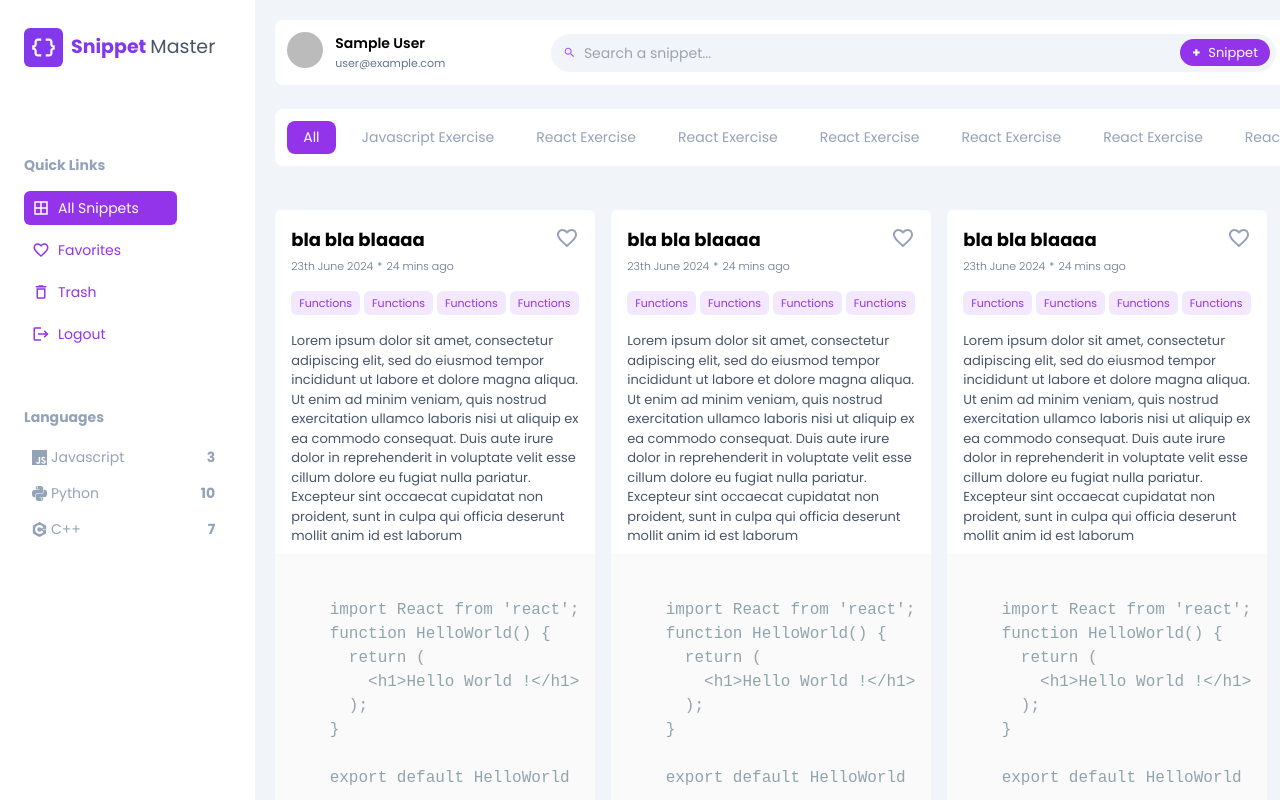
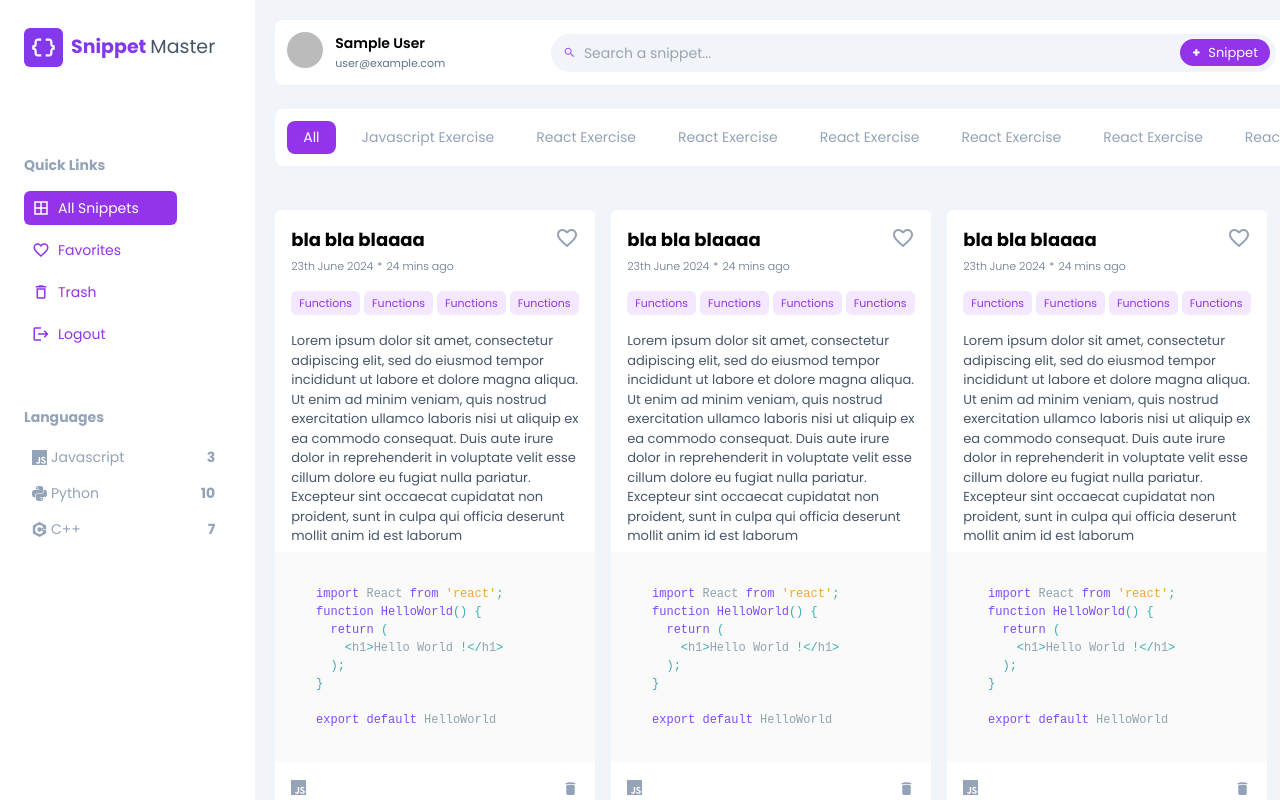
Before and after one commit to rajputkarsh/snippet-master, a Next.js app: page /my-notes in a window 1280 px wide. Shown: the top 800 px of the page. Built offline with nearby package versions, Linux system fonts and the light colour scheme; no server answers; sample sign-in values are in the browser's storage.

Commit message:
fix notes components

```diff
--- a/src/components/AllNotes/Note/CodeBlock.tsx
+++ b/src/components/AllNotes/Note/CodeBlock.tsx
@@ -29,7 +29,7 @@ function CodeBlock({ language }: CodeBlockProps) {
   `;
 
   return (
-    <div className="rounded-md overflow-hidden tet-sm">
+    <div className="text-xs rounded-md overflow-hidden tet-sm">
       <SyntaxHighlighter
         language={language}
         style={isDarkModeEnabled ? oneDark : materialLight}
--- a/src/components/AllNotes/Note/index.tsx
+++ b/src/components/AllNotes/Note/index.tsx
@@ -18,7 +18,7 @@ function Note() {
       <NoteDate />
       <NoteTags />
       <NoteDescription />
-      <CodeBlock language="javscript" />
+      <CodeBlock language="javascript" />
       <NoteFooter />
     </div>
   );
```
